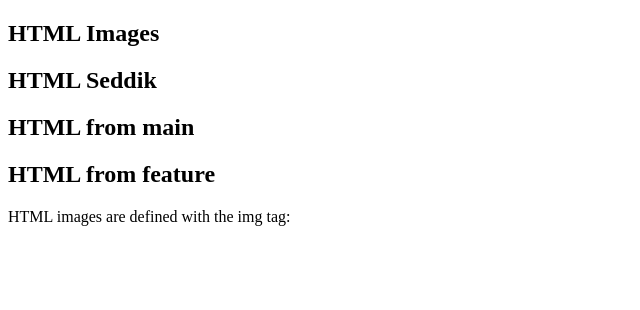
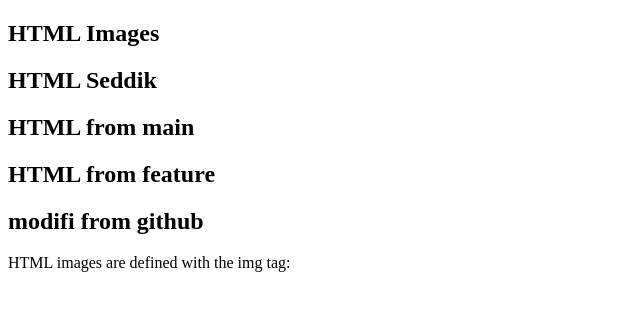
Before and after one commit to Fseddiks/learing-git, a plain HTML site: page index.html in a window 1280 px wide. Shown: the whole page, without its empty margins (0-640 px from the left). Drawn offline with Linux system fonts and the light colour scheme.

Commit message:
Update index.html

```diff
--- a/index.html
+++ b/index.html
@@ -5,6 +5,7 @@
   <h2>HTML Seddik</h2>
   <h2>HTML from main</h2>
   <h2>HTML from feature</h2>
+  <h2>modifi from github</h2>
 <p>HTML images are defined with the img tag:</p>
 </body>
 </html>
```
